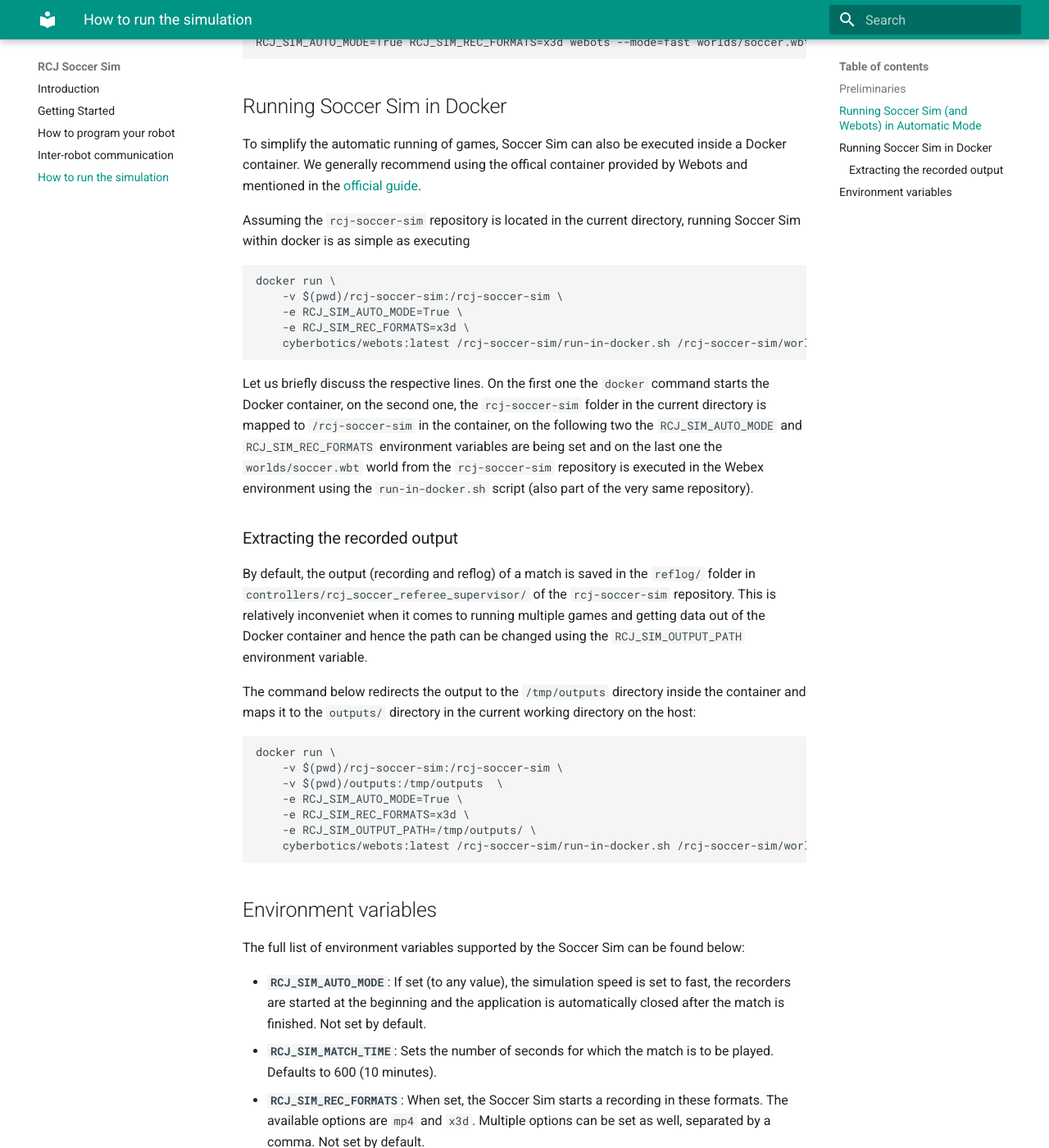
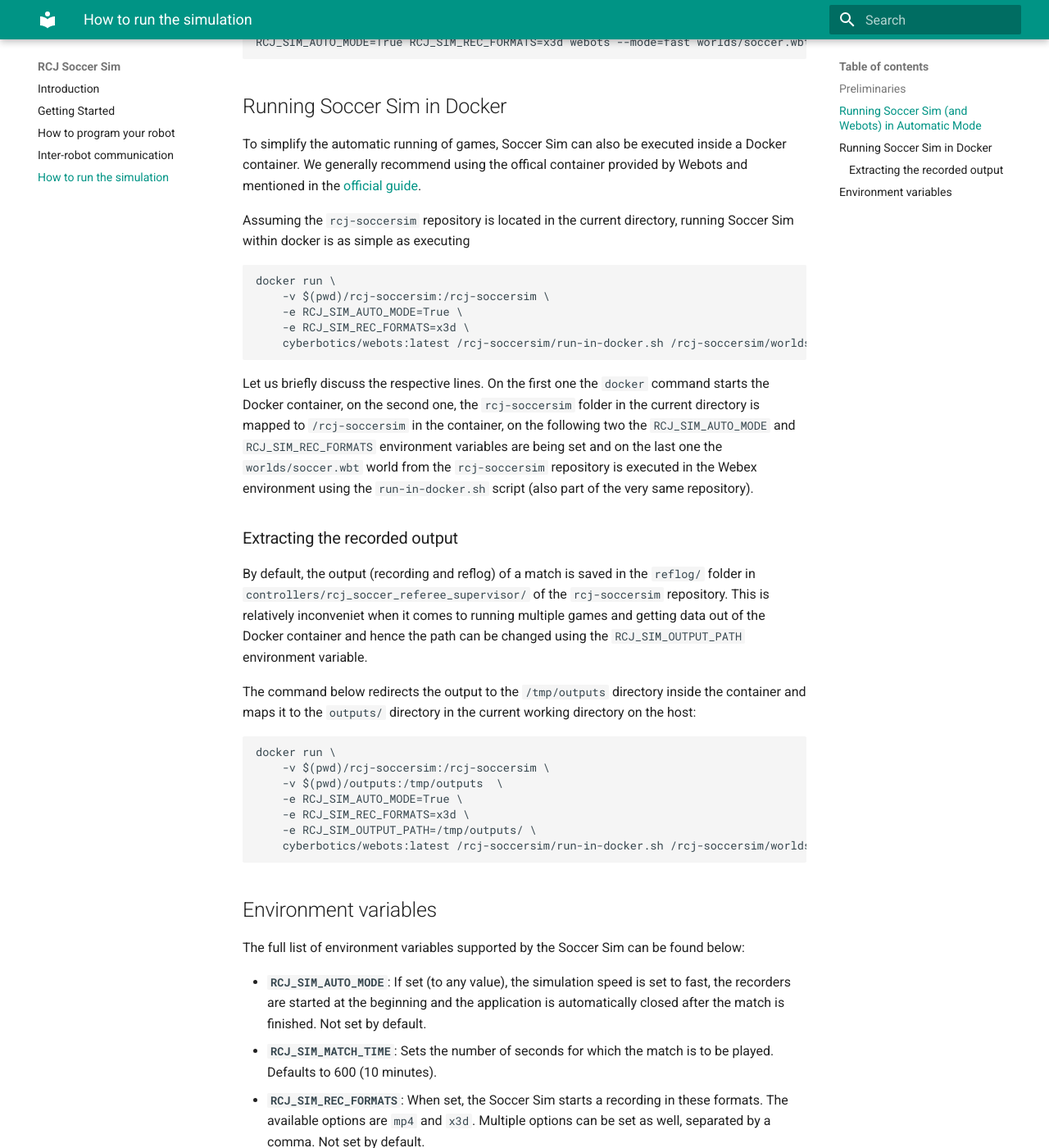
Before and after one commit to robocup-junior/rcj-soccersim, an MkDocs documentation site: the page built from docs/docs/how_to_run_sim.md, in a window 1280 px wide and 1400 px high, scrolled down 1320 px. Shown: the whole window at 82% size. Built offline with MkDocs 1.6.1 and Material for MkDocs 9.7.7, drawn with Linux system fonts in a browser that asks for light colours; some of the changed text lies outside the part shown.

Commit message:
Rename soccer-sim to soccersim (#135)
* #132

Signed-off-by: Adrian Matejov <ado.matejov@gmail.com>

```diff
--- a/docs/docs/how_to_run_sim.md
+++ b/docs/docs/how_to_run_sim.md
@@ -24,7 +24,7 @@
 This guide makes a couple of assumptions:
 
 1. You use an UNIX-like environment (i.e. something like Linux or macOS)
-2. You have Webots installed and cloned the `rcj-soccer-sim` repository locally
+2. You have Webots installed and cloned the `rcj-soccersim` repository locally
    (check the [Getting Started](./getting_started.md) guide on how to do so)
 
 ## Running Soccer Sim (and Webots) in Automatic Mode
@@ -60,21 +60,21 @@
 guide](https://cyberbotics.com/doc/guide/installation-procedure#installing-the-docker-image).
 
 
-Assuming the `rcj-soccer-sim` repository is located in the current directory,
+Assuming the `rcj-soccersim` repository is located in the current directory,
 running Soccer Sim within docker is as simple as executing
 
     docker run \
-        -v $(pwd)/rcj-soccer-sim:/rcj-soccer-sim \
+        -v $(pwd)/rcj-soccersim:/rcj-soccersim \
         -e RCJ_SIM_AUTO_MODE=True \
         -e RCJ_SIM_REC_FORMATS=x3d \
-        cyberbotics/webots:latest /rcj-soccer-sim/run-in-docker.sh /rcj-soccer-sim/worlds/soccer.wbt
+        cyberbotics/webots:latest /rcj-soccersim/run-in-docker.sh /rcj-soccersim/worlds/soccer.wbt
 
 Let us briefly discuss the respective lines. On the first one the `docker`
-command starts the Docker container, on the second one, the `rcj-soccer-sim`
-folder in the current directory is mapped to `/rcj-soccer-sim` in the
+command starts the Docker container, on the second one, the `rcj-soccersim`
+folder in the current directory is mapped to `/rcj-soccersim` in the
 container, on the following two the `RCJ_SIM_AUTO_MODE` and
 `RCJ_SIM_REC_FORMATS` environment variables are being set and on the last one
-the `worlds/soccer.wbt` world from the `rcj-soccer-sim` repository is executed
+the `worlds/soccer.wbt` world from the `rcj-soccersim` repository is executed
 in the Webex environment using the `run-in-docker.sh` script (also part of the
 very same repository).
 
@@ -82,7 +82,7 @@
 
 By default, the output (recording and reflog) of a match is saved in the
 `reflog/` folder in `controllers/rcj_soccer_referee_supervisor/` of the
-`rcj-soccer-sim` repository. This is relatively inconveniet when it comes to
+`rcj-soccersim` repository. This is relatively inconveniet when it comes to
 running multiple games and getting data out of the Docker container and hence
 the path can be changed using the `RCJ_SIM_OUTPUT_PATH` environment variable.
 
@@ -91,12 +91,12 @@
 directory on the host:
 
     docker run \
-        -v $(pwd)/rcj-soccer-sim:/rcj-soccer-sim \
+        -v $(pwd)/rcj-soccersim:/rcj-soccersim \
         -v $(pwd)/outputs:/tmp/outputs  \
         -e RCJ_SIM_AUTO_MODE=True \
         -e RCJ_SIM_REC_FORMATS=x3d \
         -e RCJ_SIM_OUTPUT_PATH=/tmp/outputs/ \
-        cyberbotics/webots:latest /rcj-soccer-sim/run-in-docker.sh /rcj-soccer-sim/worlds/soccer.wbt
+        cyberbotics/webots:latest /rcj-soccersim/run-in-docker.sh /rcj-soccersim/worlds/soccer.wbt
 
 ## Environment variables
 
```
Also changed, not shown: docs/docs/getting_started.md (+2 -2 lines), README.md, 1 other file.
